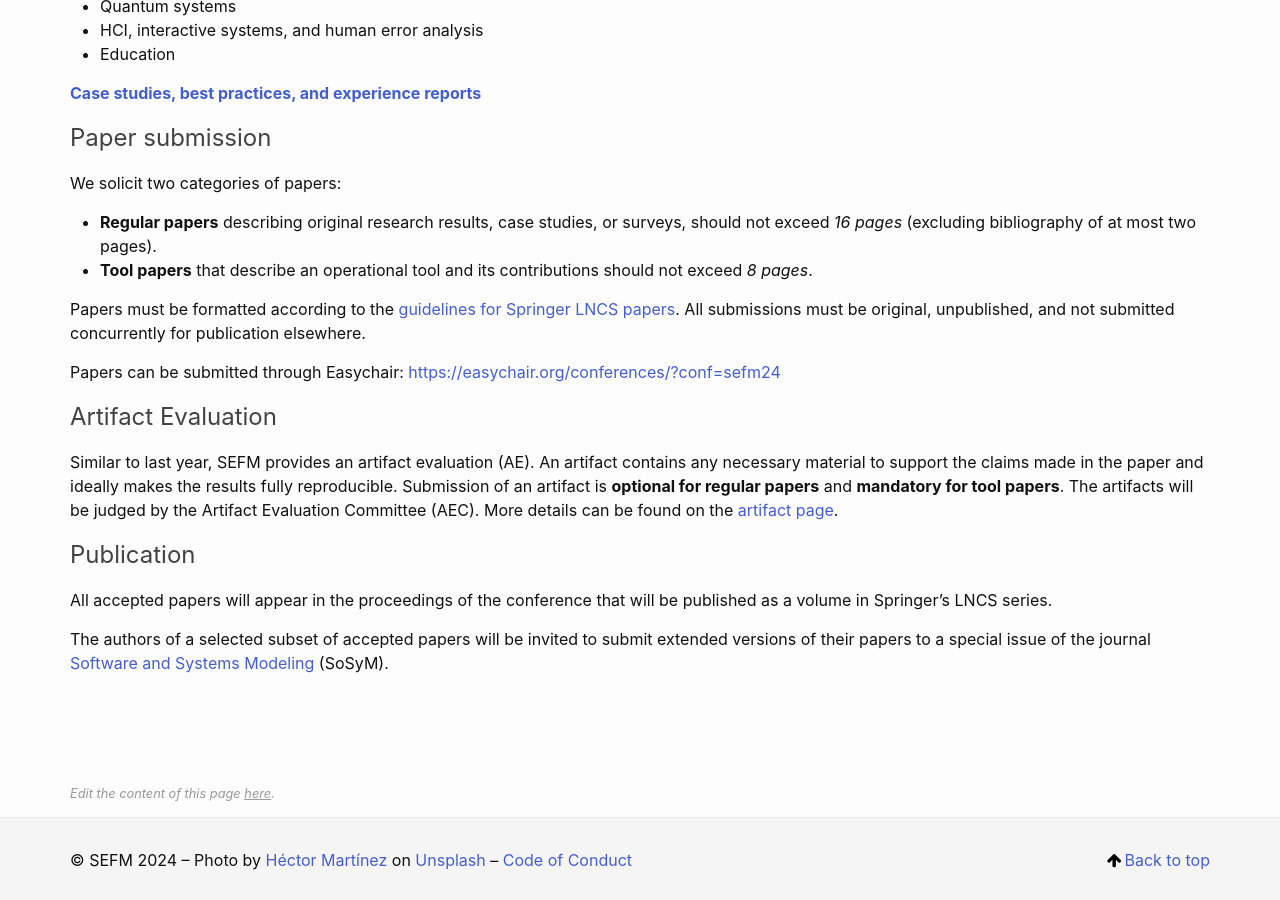
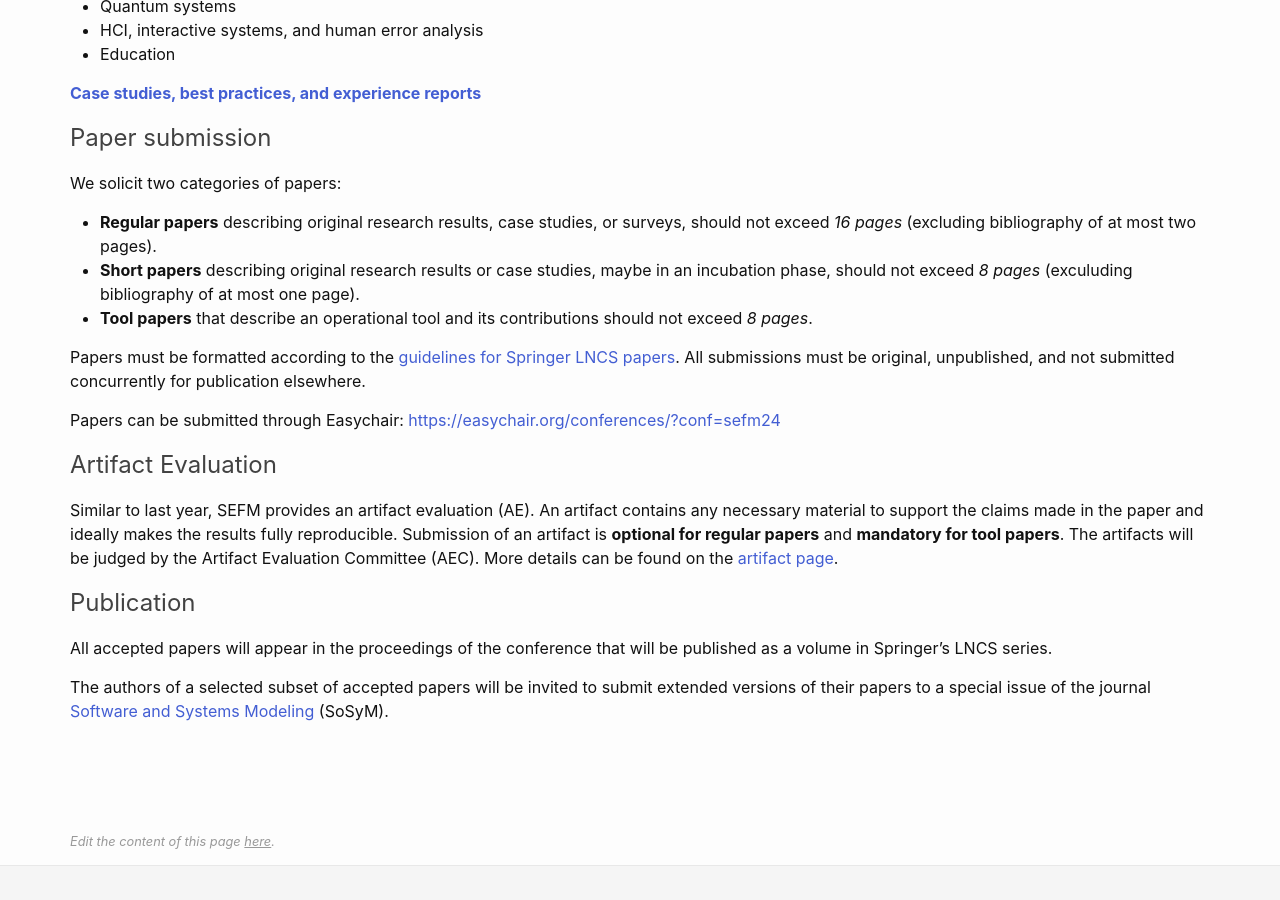
Before and after one commit to sefm-conference/2024, a Jekyll site: the page built from _pages/callforpapers.md, in a window 1280 px wide and 900 px high, scrolled down 1756 px. Built offline with Jekyll 4.4.1, drawn with Linux system fonts in a browser that asks for light colours.

Commit message:
Update callforpapers.md
Added short contributions.

```diff
--- a/_pages/callforpapers.md
+++ b/_pages/callforpapers.md
@@ -29,7 +29,6 @@ The conference aims to bring together researchers and practitioners from academi
 government, to advance the state of the art in formal methods, to facilitate their
 uptake in the software industry, and to encourage their integration within practical
 software engineering methods and tools.
-
 
 The topics of interest include, but are not limited to, the following aspects of
 software engineering and formal methods.
@@ -74,6 +73,7 @@ properties
 We solicit two categories of papers:
 
 - **Regular papers** describing original research results, case studies, or surveys, should not exceed *16 pages* (excluding bibliography of at most two pages).
+- **Short papers** describing original research results or case studies, maybe in an incubation phase, should not exceed *8 pages* (exculuding bibliography of at most one page).
 - **Tool papers** that describe an operational tool and its contributions should not exceed *8 pages*.
 
 Papers must be formatted according to the [guidelines for Springer LNCS papers](https://www.springer.com/gp/computer-science/lncs).
```
